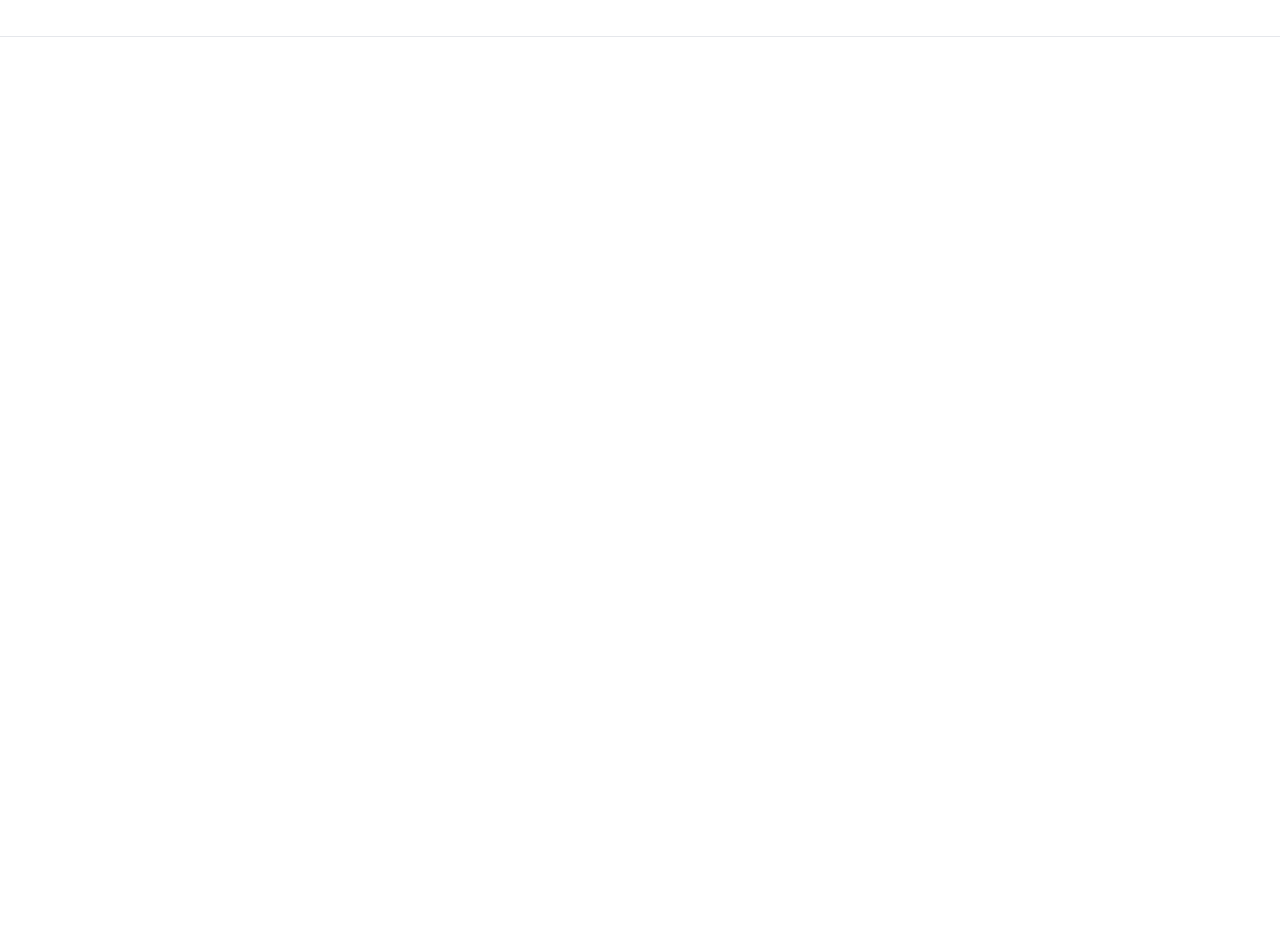
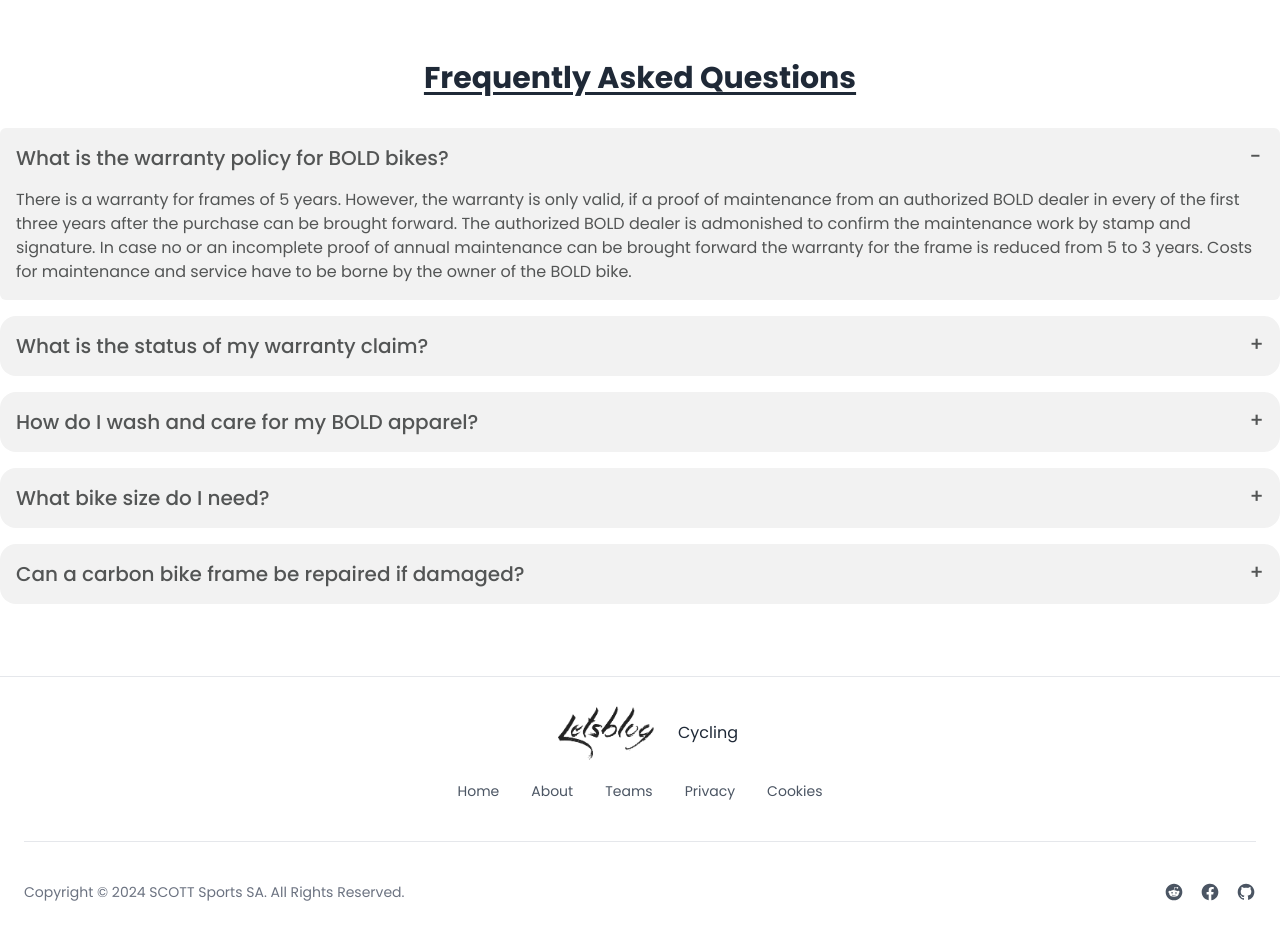
Before and after one commit to Md-sajeeb001/BlogWebsite-Client, a React (Vite) app: page / in a window 1280 px wide. Shown: the part 1380-2314 px from the top of the page. Before the commit the page ends 1417 px from the top, so only its background shows below. Built offline with nearby package versions, Linux system fonts and the light colour scheme; no server answers.

Commit message:
added lazyLoad in card to load dada smothly

```diff
--- a/package.json
+++ b/package.json
@@ -28,6 +28,7 @@
     "react-dom": "^18.3.1",
     "react-hot-toast": "^2.4.1",
     "react-icons": "^5.4.0",
+    "react-lazyload": "^3.2.1",
     "react-router-dom": "^7.1.0",
     "sort-by": "^1.2.0"
   },
--- a/src/Components/BlogCard.jsx
+++ b/src/Components/BlogCard.jsx
@@ -57,7 +57,7 @@
       <figure className="w-full h-[300px]">
         <img className="w-full h-full object-cover" src={blogUrl} />
       </figure>
-      <div className="card-body">
+      <div className="card-body  w-full h-[300px] ">
         <p className="text-xl font-extrabold">{title}</p>
         <h2 className="card-title">{format(new Date(deadline), "PPP")}</h2>
         <p>{shortdescription}</p>
--- /dev/null
+++ b/src/Components/FAQ.jsx
@@ -0,0 +1,93 @@
+const FAQ = () => {
+  return (
+    <div className="mt-14 mb-6">
+      <h2 className="text-3xl font-bold text-center pt-4 pb-8 underline underline-offset-4">
+        Frequently Asked Questions
+      </h2>
+      <div className="space-y-4">
+        <div className="collapse rounded-md collapse-plus bg-base-200">
+          <input type="radio" name="my-accordion-3" defaultChecked />
+          <div className="collapse-title text-xl font-medium text-[#535555]">
+            What is the warranty policy for BOLD bikes?
+          </div>
+          <div className="collapse-content">
+            <p className="text-[#535555]">
+              There is a warranty for frames of 5 years. However, the warranty
+              is only valid, if a proof of maintenance from an authorized BOLD
+              dealer in every of the first three years after the purchase can be
+              brought forward. The authorized BOLD dealer is admonished to
+              confirm the maintenance work by stamp and signature. In case no or
+              an incomplete proof of annual maintenance can be brought forward
+              the warranty for the frame is reduced from 5 to 3 years. Costs for
+              maintenance and service have to be borne by the owner of the BOLD
+              bike.
+            </p>
+          </div>
+        </div>
+        <div className="collapse collapse-plus bg-base-200">
+          <input type="radio" name="my-accordion-3" />
+          <div className="collapse-title text-xl font-medium text-[#535555]">
+            What is the status of my warranty claim?
+          </div>
+          <div className="collapse-content">
+            <p className="text-[#535555]">
+              We keep your BOLD dealer informed on the progress of your warranty
+              claim. Please contact your BOLD dealer for further information.
+            </p>
+          </div>
+        </div>
+        <div className="collapse collapse-plus bg-base-200">
+          <input type="radio" name="my-accordion-3" />
+          <div className="collapse-title text-xl font-medium text-[#535555]">
+            How do I wash and care for my BOLD apparel?
+          </div>
+          <div className="collapse-content">
+            <p className="text-[#535555]">
+              Please follow the care instructions on the tag of your BOLD
+              garment. Before washing, we recommend to zip the front closure,
+              pockets and pit zips completely, and fasten all flaps and straps.
+              It is recommended to wash dark colors together. As we mainly use
+              fabrics with quick-drying properties, there is no need to tumble
+              dry the garment. Do not iron it, as the fabric fiber is mostly
+              made of a Polyester and/or Polyamide base.
+            </p>
+          </div>
+        </div>
+        <div className="collapse collapse-plus bg-base-200">
+          <input type="radio" name="my-accordion-3" />
+          <div className="collapse-title text-xl font-medium text-[#535555]">
+            What bike size do I need?
+          </div>
+          <div className="collapse-content">
+            <p className="text-[#535555]">
+              The right bike size can be influenced by several variables, such
+              as flexibility or personal anthropometrics. The BOLD sizing chart
+              which can be found on our website is a solid starting point to
+              choose the right frame size. We advise you to buy your new bike at
+              an authorised BOLD dealer. Our dealerships have a wealth of
+              experience in choosing the right frame size and fit you properly
+              on your new bike.
+            </p>
+          </div>
+        </div>
+        <div className="collapse collapse-plus bg-base-200">
+          <input type="radio" name="my-accordion-3" />
+          <div className="collapse-title text-xl font-medium text-[#535555]">
+            Can a carbon bike frame be repaired if damaged?
+          </div>
+          <div className="collapse-content">
+            <p className="text-[#535555]">
+              BOLD does not offer any repair service for carbon bike frames.
+              Once the carbon on a bike has been compromised we do not recommend
+              that it be repaired. The carbon-fibers could be compromised far
+              beyond what can be seen on a visual inspection, therefore we dont
+              recommend the repairing of broken carbon frames.
+            </p>
+          </div>
+        </div>
+      </div>
+    </div>
+  );
+};
+
+export default FAQ;
--- a/src/Components/Footer.jsx
+++ b/src/Components/Footer.jsx
@@ -1,19 +1,22 @@
-// import { Link } from "react-router-dom";
-// import logo from "../assets/logo.png";
+import { Link } from "react-router-dom";
+import logo from "../assets/logo.png";
 
 const Footer = () => {
   return (
     <footer className="bg-white shadow-sm">
       <hr />
-      {/* <div className="container px-6 py-8 mx-auto">
+      <div className="container px-6 py-8 mx-auto">
         <div className="flex flex-col items-center text-center">
           <div className="flex gap-2 items-center">
-            <img className="w-auto h-7" src={logo} alt="" />
-            <span>Cycling</span>
+            <div className="divider">
+              <img className="w-24" src={logo} alt="logo" />
+            </div>
+              <span>Cycling</span>
           </div>
 
           <div className="flex flex-wrap justify-center mt-6 -mx-4">
-            <Link to="/"
+            <Link
+              to="/"
               className="mx-4 text-sm text-gray-600 transition-colors duration-300 hover:text-blue-500 "
               aria-label="Reddit"
             >
@@ -63,7 +66,7 @@
 
         <div className="flex flex-col items-center sm:flex-row sm:justify-between">
           <p className="text-sm text-gray-500 ">
-            © Copyright 2021. All Rights Reserved.
+            Copyright © 2024 SCOTT Sports SA. All Rights Reserved.
           </p>
 
           <div className="flex -mx-2">
@@ -113,7 +116,7 @@
             </a>
           </div>
         </div>
-      </div> */}
+      </div>
     </footer>
   );
 };
--- a/src/Pages/AllBlogs.jsx
+++ b/src/Pages/AllBlogs.jsx
@@ -2,6 +2,7 @@
 import { useEffect, useState } from "react";
 import BlogCard from "../Components/BlogCard";
 import toast from "react-hot-toast";
+import LazyLoad from "react-lazyload";
 
 const AllBlogs = () => {
   const [blogs, setBlogs] = useState(null);
@@ -87,7 +88,9 @@
       </div>
       <div className="grid grid-cols-1 lg:grid-cols-3 md:grid-cols-2 gap-5 pt-8">
         {blogs?.map((blog) => (
-          <BlogCard key={blog._id} blog={blog}></BlogCard>
+          <LazyLoad key={blog._id} height={200} once debounce={500}>
+            <BlogCard blog={blog}></BlogCard>
+          </LazyLoad>
         ))}
       </div>
     </div>
--- a/src/Pages/Authentication/Register.jsx
+++ b/src/Pages/Authentication/Register.jsx
@@ -73,7 +73,7 @@
   };
 
   return (
-    <div className="border max-w-5xl mx-auto rounded-xl">
+    <div className="border max-w-5xl mx-auto rounded-xl mt-14">
       <h2 className="text-center font-bold text-5xl pt-4">Register Now!</h2>
       <div className="form-control px-8 mt-6">
         <button
--- a/src/Pages/Authentication/SignIn.jsx
+++ b/src/Pages/Authentication/SignIn.jsx
@@ -39,7 +39,7 @@
   };
 
   return (
-    <div className="border max-w-3xl mx-auto rounded-xl">
+    <div className="border max-w-3xl mx-auto rounded-xl mt-14">
       <h2 className="text-center font-bold text-5xl pt-4">Sign In Now!</h2>
       <div className="divider px-6">or</div>
       <div className="form-control px-6 mt-6">
--- a/src/Pages/Home.jsx
+++ b/src/Pages/Home.jsx
@@ -1,4 +1,5 @@
 import Banner from "../Components/Banner";
+import FAQ from "../Components/FAQ";
 import NewsLetter from "../Components/NewsLetter";
 import RecentBlogs from "../Components/RecentBlogs";
 
@@ -14,6 +15,9 @@
       <div>
         <NewsLetter></NewsLetter>
       </div>
+      <div>
+        <FAQ></FAQ>
+      </div>
     </div>
   );
 };
```
Also changed, not shown: 1 other file (tests, documents, lock files or other folders).
